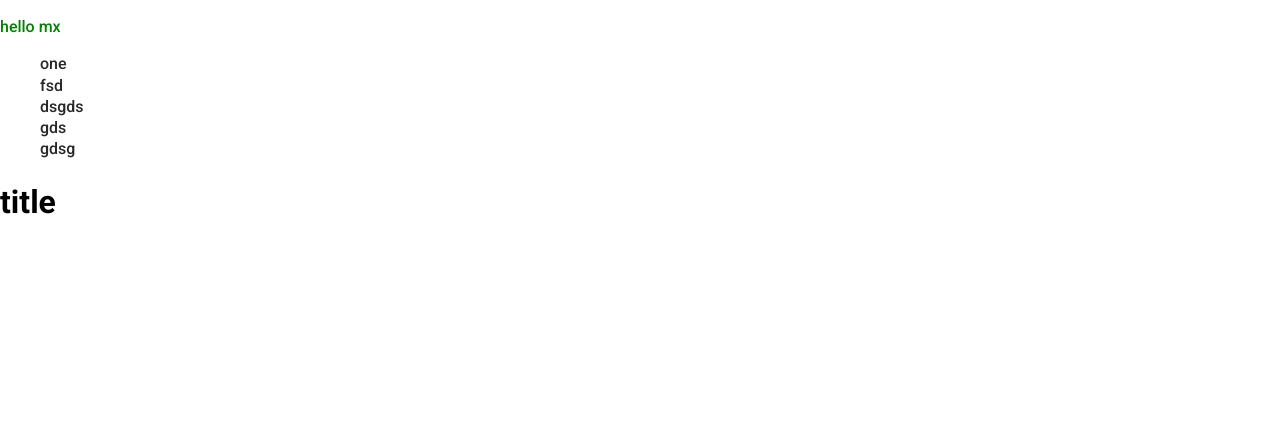
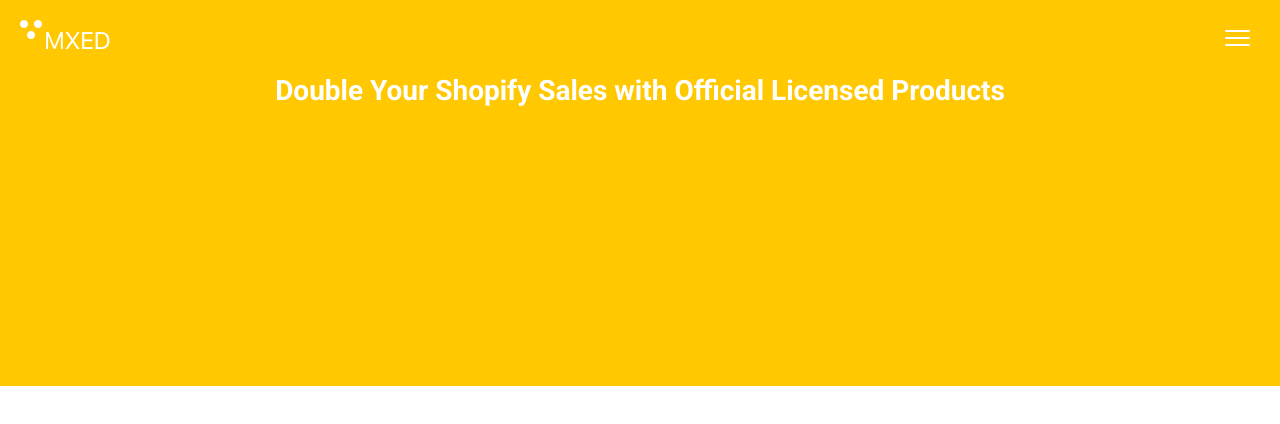
Before and after one commit to matko13/mxed, a website: page app/index.html in a window 1280 px wide. Drawn offline with Linux system fonts and the light colour scheme.

Commit message:
add logos and hero elements

```diff
--- a/app/index.html
+++ b/app/index.html
@@ -3,22 +3,30 @@
   <head>
     <meta charset="utf-8">
     <meta name="viewport" content="width=device-width">
-    <title>mxv1</title>
+    <title>MXED</title>
     <link rel="stylesheet" href="css/style.css">
     <script async src="js/main.js"></script>
   </head>
 
   <body>
-    <div class="container">
-      <p class="hello">hello mx</p>
-      <ul>
-        <li>one</li>
-        <li>fsd</li>
-        <li>dsgds</li>
-        <li>gds</li>
-        <li>gdsg</li>
-      </ul>
-      <h1>title</h1>
+      <header class="header">
+        <div class="top-bar">
+          <img class="header__logo" src="images/logo.png" alt="mxed">
+          <button class="burger js-burger" type="button">
+            <span class="burger-box">
+              <span class="burger-inner"></span>
+            </span>
+          </button>
+        </div>
+        <h1 class="header__title">Double Your Shopify Sales with Official Licensed Products</h1>
+      </header>
+      <section class="section-hero"></section>
+      <section class="section-offer"></section>
+      <section class="section-testimonials"></section>
+      <section class="section-information"></section>
+      <section class="section-pricing"></section>
+      <section class="section-benefits"></section>
+      <footer class="footer"></footer>
     </div>
   </body>
 </html>
--- a/app/js/main.js
+++ b/app/js/main.js
@@ -1,5 +1,12 @@
 document.onreadystatechange = function () {
   if (document.readyState === "complete") {
-      console.log('ready');
+    const ACTIVE_CLASS = 'is-active';
+
+    const dropdown = document.querySelector('.js-burger');
+
+    dropdown.addEventListener('click', (e) => {
+      e.stopPropagation();
+      dropdown.classList.toggle('is-active');
+    });
   }
 }
--- /dev/null
+++ b/app/scss/elements/_burgerButton.scss
@@ -0,0 +1,81 @@
+$burger-layer-width: 25px;
+$burger-layer-height: 2px;
+$burger-layer-spacing: 5px;
+$burger-layer-color: white;
+$burger-layer-border-radius: 4px;
+
+.burger {
+  float: right;
+  padding: 10px;
+  overflow: visible;
+  font: inherit;
+  color: inherit;
+  text-transform: none;
+  cursor: pointer;
+  background-color: transparent;
+  border: 0;
+
+  &.is-active {
+    .burger-inner {
+      transform: rotate(45deg);
+      transition-delay: .14s;
+      transition-timing-function: cubic-bezier(.215, .61, .355, 1);
+    }
+
+    .burger-inner::before {
+      top: 0;
+      opacity: 0;
+      transition: top .1s ease, opacity .1s .14s ease;
+    }
+
+    .burger-inner::after {
+      bottom: 0;
+      transform: rotate(-90deg);
+      transition: bottom .1s ease, transform .1s .14s cubic-bezier(.215, .61, .355, 1);
+    }
+  }
+}
+
+.burger-box {
+  position: relative;
+  display: block;
+  width: $burger-layer-width;
+  height: $burger-layer-height * 3 + $burger-layer-spacing * 2;
+}
+
+.burger-inner {
+  top: 50%;
+  display: block;
+  margin-top: $burger-layer-height / -2;
+  transition-duration: .1s;
+  transition-timing-function: cubic-bezier(.55, .055, .675, .19);
+
+  &,
+  &::before,
+  &::after {
+    position: absolute;
+    width: $burger-layer-width;
+    height: $burger-layer-height;
+    background-color: $burger-layer-color;
+    border-radius: $burger-layer-border-radius;
+    transition-duration: .15s;
+    transition-property: transform;
+    transition-timing-function: ease;
+  }
+
+  &::before,
+  &::after {
+    display: block;
+    content: '';
+  }
+
+  &::before {
+    top: ($burger-layer-spacing + $burger-layer-height) * -1;
+    transition: top .1s .14s ease, opacity .1s ease;
+  }
+
+  &::after {
+    bottom: ($burger-layer-spacing + $burger-layer-height) * -1;
+    transition: bottom .1s .14s ease, transform .1s cubic-bezier(.55, .055, .675, .19);
+  }
+}
--- /dev/null
+++ b/app/scss/sections/_header.scss
@@ -0,0 +1,15 @@
+.header {
+    background-color: $hero;
+    color: $background;
+    height: 386px;
+    padding: 20px;
+
+    &__logo {
+        width: 90px;
+    }
+
+    &__title {
+        padding: 0 40px;
+        text-align: center;
+    }
+}
--- a/app/scss/style.scss
+++ b/app/scss/style.scss
@@ -1,9 +1,3 @@
 @import './reset';
-
-h1 {
-    color: black;
-}
-
-.hello {
-    color: green;
-}
+@import './sections/header';
+@import './elements/burgerButton';
```
Also changed, not shown: app/css/style.css, app/images/logo.png (added), app/images/partners/Activision.png (added), app/images/partners/DC_Comics_logo.png (added), app/images/partners/Lucasfilm_Ltd._logo.png (added), app/images/partners/MarvelLogo.png (added), app/images/partners/Nickelodeon_logo_new.png (added), app/images/partners/Nintendo.png (added), app/images/partners/Warner_Bros.png (added), app/images/shopify-logo.png (added).
